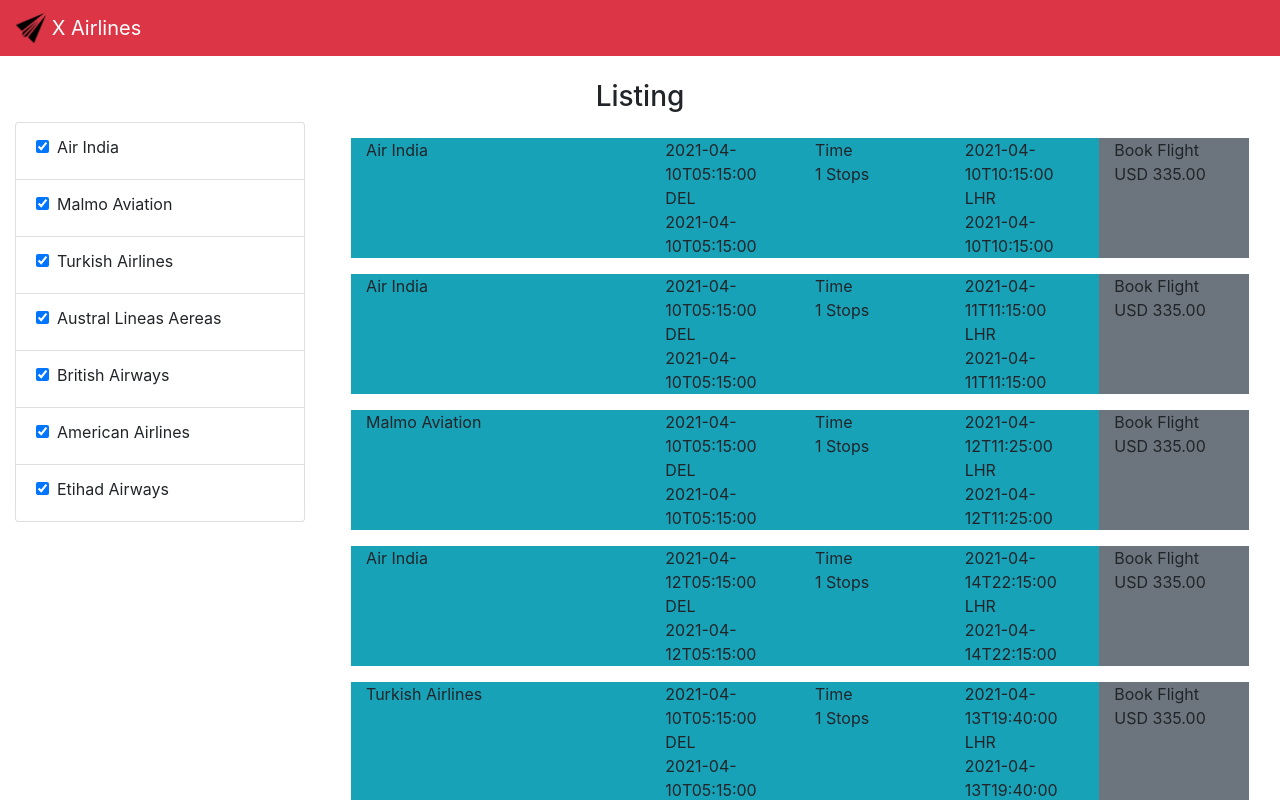
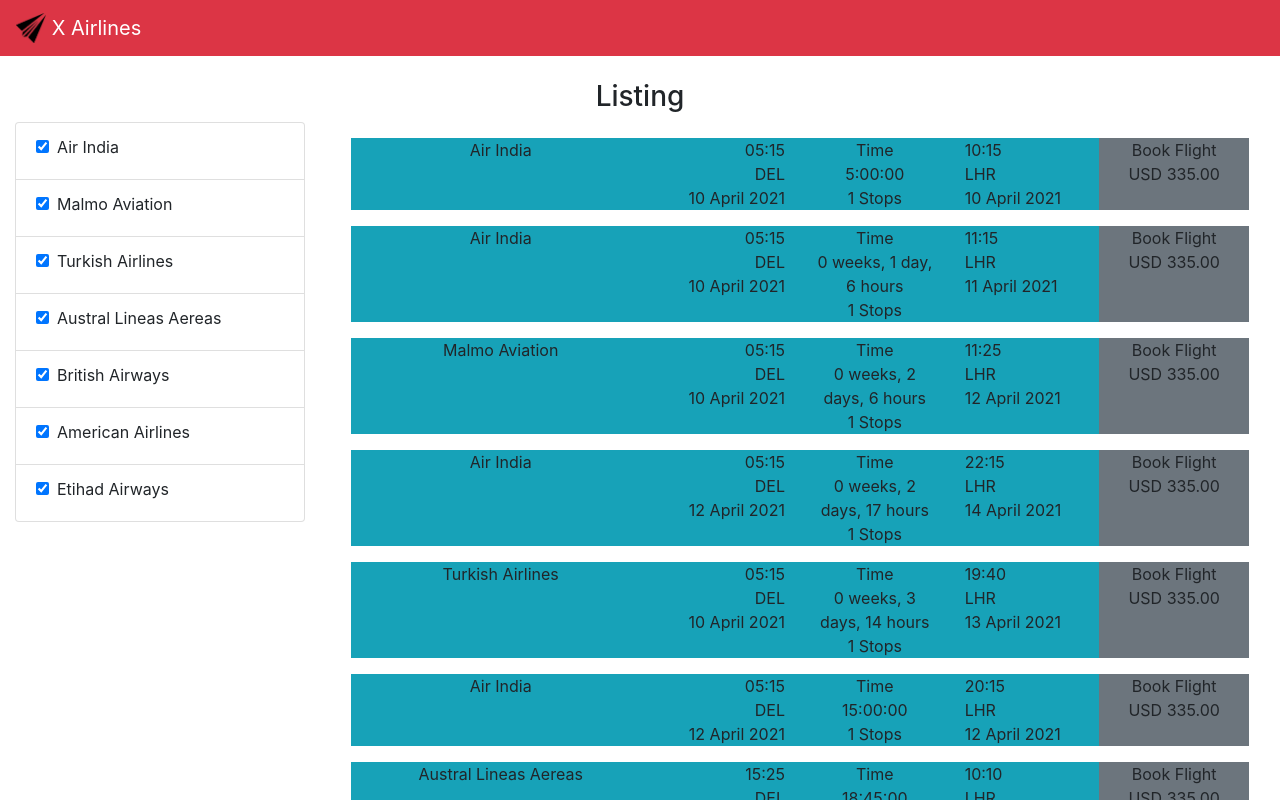
Before and after one commit to crackayus09/aireline-app, a React (Create React App) app: page /listing in a window 1280 px wide. Shown: the top 800 px of the page. Built offline with nearby package versions, Linux system fonts and the light colour scheme.

Commit message:
Finishing basic listing

```diff
--- a/package.json
+++ b/package.json
@@ -7,9 +7,11 @@
     "@testing-library/react": "^11.1.0",
     "@testing-library/user-event": "^12.1.10",
     "bootstrap": "^4.6.0",
+    "moment": "^2.29.1",
     "react": "^17.0.2",
     "react-bootstrap": "^1.5.2",
     "react-dom": "^17.0.2",
+    "react-moment": "^1.1.1",
     "react-router-dom": "^5.2.0",
     "react-scripts": "4.0.3",
     "web-vitals": "^1.0.1"
--- a/src/components/application/AirlineList.jsx
+++ b/src/components/application/AirlineList.jsx
@@ -2,6 +2,8 @@
 
 import "bootstrap/dist/css/bootstrap.min.css";
 import { Row, Col } from "react-bootstrap";
+
+import Moment from "react-moment";
 
 export const AirlineList = (props) => {
   // const airlineLists = props.listings.map(item => {
@@ -9,13 +11,12 @@
   // });
   const {
     AirItineraryPricingInfo,
-    DirectionInd,
     OriginDestinationOptions,
-    ValidatingAirlineCode,
     AirLineName,
   } = props.listItem;
   const flightInfo = OriginDestinationOptions[0]["FlightSegments"];
-  const airFare = AirItineraryPricingInfo['ItinTotalFare']['TotalFare'];
+  const flightInfoLength = flightInfo.length;
+  const airFare = AirItineraryPricingInfo["ItinTotalFare"]["TotalFare"];
 
   //   useEffect(() => {
   //       console.log(flightInfo);
@@ -23,26 +24,39 @@
 
   return (
     <Row className="m-3 bg-info">
-      <Col xs={4}>{AirLineName}</Col>
-      <Col xs={2}>
-        <div>{flightInfo[0]["DepartureDateTime"]}</div>
+      <Col xs={4} className="text-center">{AirLineName}</Col>
+      <Col xs={2} className="text-right">
+        <div>
+          <Moment format="HH:mm">{flightInfo[0]["DepartureDateTime"]}</Moment>
+        </div>
         <div>{flightInfo[0]["DepartureAirportLocationCode"]}</div>
-        <div>{flightInfo[0]["DepartureDateTime"]}</div>
+        <div>
+          <Moment format="DD MMMM YYYY">
+            {flightInfo[0]["DepartureDateTime"]}
+          </Moment>
+        </div>
+      </Col>
+      <Col xs={2} className="text-center">
+        <div>Time</div>
+        <div><Moment duration={flightInfo[0]["DepartureDateTime"]}
+                    date={flightInfo[flightInfoLength - 1]["ArrivalDateTime"]}
+            /></div>
+        <div>{flightInfoLength} Stops</div>
       </Col>
       <Col xs={2}>
-        <div>Time</div>
-        <div>{flightInfo.length} Stops</div>
+        <div>
+          <Moment format="HH:mm">{flightInfo[flightInfoLength - 1]["ArrivalDateTime"]}</Moment>
+        </div>
+        <div>{flightInfo[flightInfoLength - 1]["ArrivalAirportLocationCode"]}</div>
+        <div>
+          <Moment format="DD MMMM YYYY">
+            {flightInfo[flightInfoLength - 1]["ArrivalDateTime"]}
+          </Moment>
+        </div>
       </Col>
-      <Col xs={2}>
-        <div>{flightInfo[flightInfo.length - 1]["ArrivalDateTime"]}</div>
-        <div>
-          {flightInfo[flightInfo.length - 1]["ArrivalAirportLocationCode"]}
-        </div>
-        <div>{flightInfo[flightInfo.length - 1]["ArrivalDateTime"]}</div>
-      </Col>
-      <Col xs={2} className="bg-secondary">
-          <div>Book Flight</div>
-          <div>{airFare.CurrencyCode + " " + airFare.Amount}</div>
+      <Col xs={2} className="bg-secondary text-center">
+        <div>Book Flight</div>
+        <div>{airFare.CurrencyCode + " " + airFare.Amount}</div>
       </Col>
     </Row>
   );
```
Also changed, not shown: 1 other file (tests, documents, lock files or other folders).
